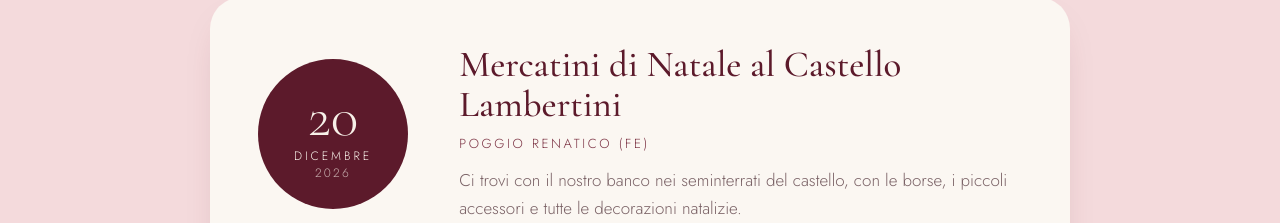
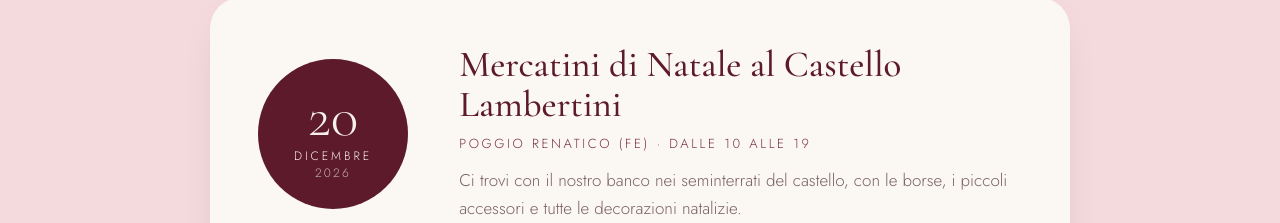
Before and after one commit to intrecciadue-AC/Intrecciadue-sito, a plain HTML site: page index.html in a window 1280 px wide. Shown: the part 8373-8596 px from the top of the page. Drawn offline with Linux system fonts and the light colour scheme.

Commit message:
Aggiunti gli orari del mercatino del 20 dicembre (10-19)
Co-Authored-By: Claude Opus 5.5 <noreply@anthropic.com>
Claude-Session: https://claude.ai/code/session_01PmSv2Zg1QrQVrTCqaQSXk4

```diff
--- a/index.html
+++ b/index.html
@@ -169,7 +169,7 @@
         </div>
         <div class="evento-info">
           <h3>Mercatini di Natale al Castello Lambertini</h3>
-          <p class="luogo">Poggio Renatico (FE)</p>
+          <p class="luogo">Poggio Renatico (FE) · dalle 10 alle 19</p>
           <p>Ci trovi con il nostro banco nei seminterrati del castello, con le borse, i piccoli accessori e tutte le decorazioni natalizie.</p>
         </div>
       </article>
```
